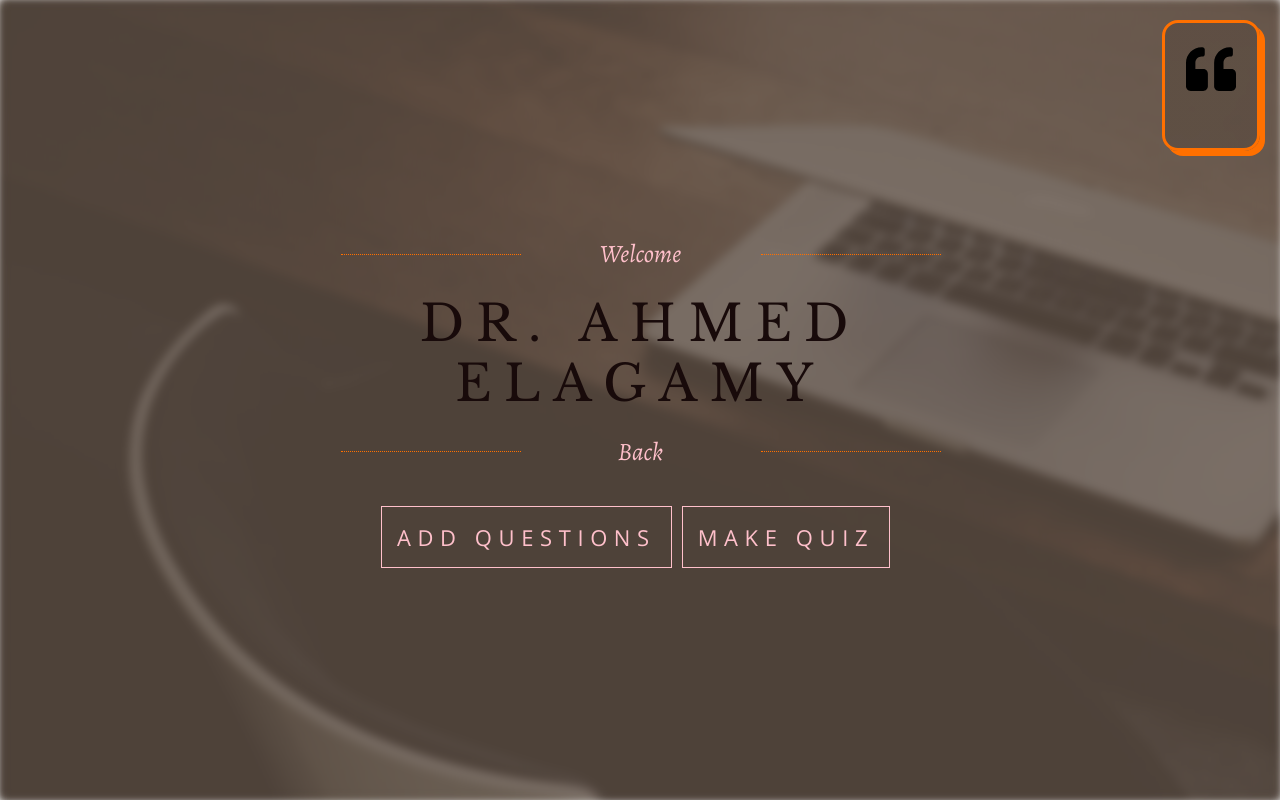
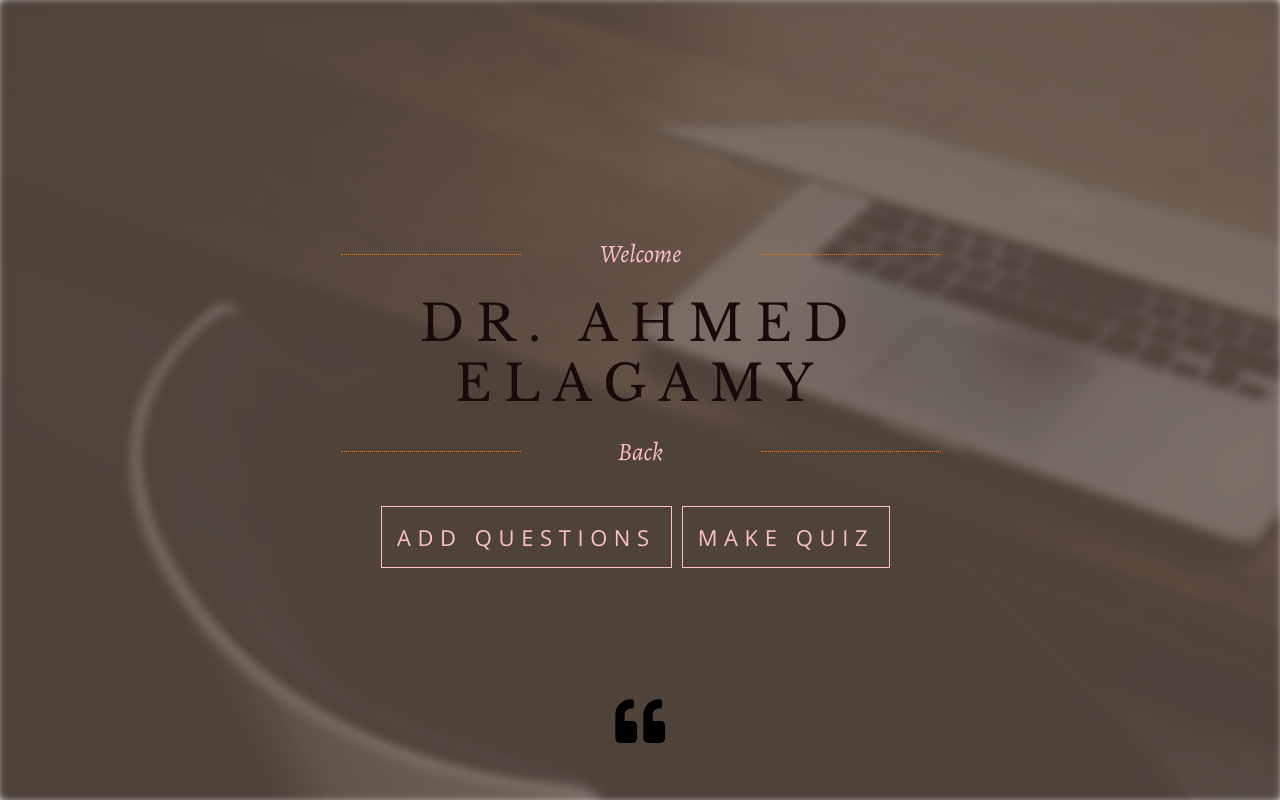
Before and after one commit to agamy5280/Quiz-Maker, an Angular app: page / in a window 1280 px wide. Built offline with nearby package versions, Linux system fonts and the light colour scheme; no server answers.

Commit message:
Edited styles of quotes

```diff
--- a/src/app/home-page/home-page.component.scss
+++ b/src/app/home-page/home-page.component.scss
@@ -463,10 +463,11 @@
   }
 }
 .qoutes {
-  margin: 20px 20px 0 0;
   position: absolute;
-  top: 0;
-  right: 0;
+  left: 50%;
+  bottom: 0px;
+  -webkit-transform: translateX(-50%);
+  transform: translateX(-50%);
   // display: flex;
   // justify-content: center;
   // align-items: center;
--- a/src/app/quotes/quotes.component.scss
+++ b/src/app/quotes/quotes.component.scss
@@ -11,22 +11,23 @@
   justify-content: center;
   align-items: center;
   font-family: Lora, sans-serif;
+  // max-height: 50px;
 //   height: 100vh
 }
 
 blockquote {
-  max-width: 400px;
+  max-width: 100%;
   padding: 1.3em;
   color: #180A0A;
   font-weight: bold;
-  border: solid 3px #FF7000;
-  border-radius: 1em;
-  box-shadow: #FF7000 5px 5px 0;
+  // border: solid 1px #FF7000;
+  // border-radius: 8px;
+  // box-shadow: #FF7000 2px 2px 2px 2px;
   -webkit-animation: info-appear 3s 1;
   -moz-animation: info-appear 3s 1;
   -o-animation: info-appear 3s 1;
   animation: info-appear 3s 1;
-  background: linear-gradient(to bottom, rgba(92, 77, 66, 0.8) 0%, rgba(92, 77, 66, 0.8) 100%)
+  // background: linear-gradient(to bottom, rgba(92, 77, 66, 0.8) 0%, rgba(92, 77, 66, 0.8) 100%)
 }
 
 .quote-text {
```
